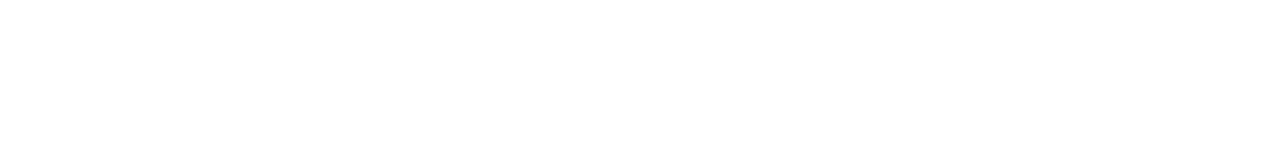
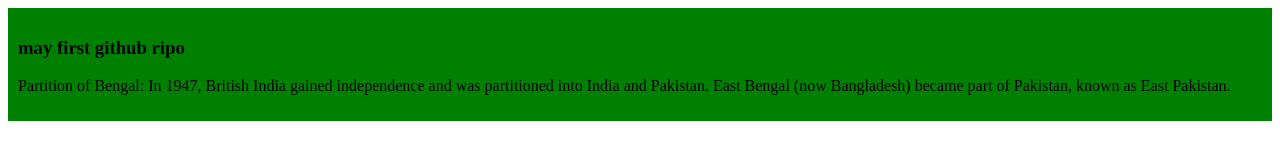
Before and after one commit to rakib110619/my-first-github-repo, a plain HTML site: page index.html in a window 1280 px wide. Drawn offline with Linux system fonts and the light colour scheme.

Commit message:
added tha first blog

```diff
--- a/index.html
+++ b/index.html
@@ -3,9 +3,15 @@
 <head>
     <meta charset="UTF-8">
     <meta name="viewport" content="width=device-width, initial-scale=1.0">
-    <title>my first hithhub repo</title>
+    <title>my first github repo</title>
+   <link rel="stylesheet" href="styles/blog.css">
 </head>
 <body>
+<div>
+    <h3>may first github ripo</h3>
+    <p>Partition of Bengal: In 1947, British India gained independence and was partitioned into India and Pakistan. East Bengal (now Bangladesh) became part of Pakistan, known as East Pakistan.
 
+    </p>
+</div>
 </body>
 </html>
--- /dev/null
+++ b/styles/blog.css
@@ -0,0 +1,4 @@
+div{
+    background-color: green;
+padding: 10px;
+}
```
